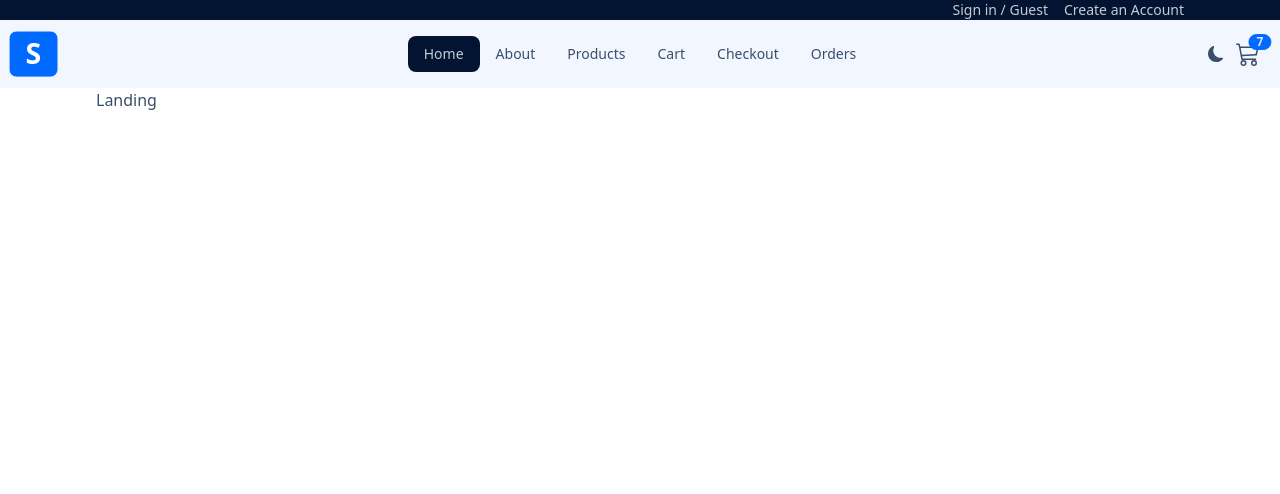
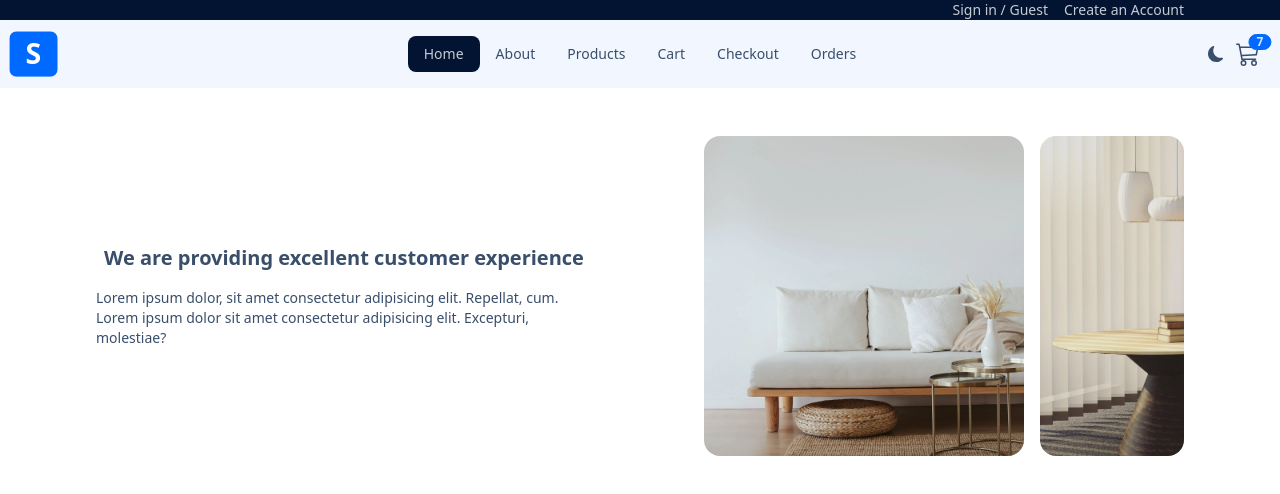
Before and after one commit to hussain67/super-store, a React (Vite) app: page / in a window 1280 px wide. Shown: the top 494 px of the page. Built offline with nearby package versions, Linux system fonts and the light colour scheme.

Commit message:
Hero compononent added

```diff
--- a/src/App.jsx
+++ b/src/App.jsx
@@ -1,10 +1,11 @@
 import { RouterProvider, createBrowserRouter } from "react-router-dom";
-import { About, Cart, Checkout, Error, HomeLayout, Landing, Login, Orders, Products, Register, SingleProduct } from "./pages";
+import { About, Cart, Checkout, Error, Landing, Login, Orders, Products, Register, SingleProduct } from "./pages";
+import AppLayout from "./ui/AppLayout";
 
 const router = createBrowserRouter([
 	{
 		path: "/",
-		element: <HomeLayout />,
+		element: <AppLayout />,
 		errorElement: <Error />,
 		children: [
 			{
--- /dev/null
+++ b/src/features/product/Hero.jsx
@@ -0,0 +1,35 @@
+import hero1 from "../../assets/hero1.webp";
+import hero2 from "../../assets/hero2.webp";
+import hero3 from "../../assets/hero3.webp";
+import hero4 from "../../assets/hero4.webp";
+
+const heroImages = [hero1, hero2, hero3, hero4];
+
+function Hero() {
+	return (
+		<article className="grid lg:grid-cols-2 gap-24 items-center">
+			<section>
+				<h1 className="text-center text-xl mb-4 font-bold"> We are providing excellent customer experience</h1>
+				<p className="text-sm">Lorem ipsum dolor, sit amet consectetur adipisicing elit. Repellat, cum. Lorem ipsum dolor sit amet consectetur adipisicing elit. Excepturi, molestiae?</p>
+			</section>
+			<div className="hidden lg:carousel h-[20rem] carousel-center px-4 space-x-4 rounded-box">
+				{heroImages.map(image => {
+					return (
+						<div
+							key={image}
+							className="carousel-item"
+						>
+							<img
+								src={image}
+								className="rounded-box h-full w-80 object-cover"
+								alt="hero"
+							/>
+						</div>
+					);
+				})}
+			</div>
+		</article>
+	);
+}
+
+export default Hero;
--- a/src/pages/HomeLayout.jsx
+++ /dev/null
@@ -1,17 +0,0 @@
-import { Outlet } from "react-router-dom";
-import Header from "../ui/Header";
-import Navbar from "../ui/Navbar";
-
-function HomeLayout() {
-	return (
-		<section>
-			<Header />
-			<Navbar />
-			<div className="align-element">
-				<Outlet />
-			</div>
-		</section>
-	);
-}
-
-export default HomeLayout;
--- a/src/pages/Landing.jsx
+++ b/src/pages/Landing.jsx
@@ -1,5 +1,11 @@
+import Hero from "../features/product/Hero";
+
 function Landing() {
-	return <div>Landing</div>;
+	return (
+		<div>
+			<Hero />
+		</div>
+	);
 }
 
 export default Landing;
--- a/src/pages/index.js
+++ b/src/pages/index.js
@@ -2,7 +2,6 @@ export { default as About } from "./About";
 export { default as Cart } from "./Cart";
 export { default as Checkout } from "./Checkout";
 export { default as Error } from "./Error";
-export { default as HomeLayout } from "./HomeLayout";
 export { default as Landing } from "./Landing";
 export { default as Login } from "./Login";
 export { default as Orders } from "./Orders";
--- /dev/null
+++ b/src/ui/AppLayout.jsx
@@ -0,0 +1,18 @@
+import { Outlet } from "react-router-dom";
+import Header from "./Header";
+import Navbar from "./Navbar";
+
+function AppLayout() {
+	return (
+		<section>
+			<Header />
+			<Navbar />
+
+			<div className="align-element mt-12">
+				<Outlet />
+			</div>
+		</section>
+	);
+}
+
+export default AppLayout;
```
